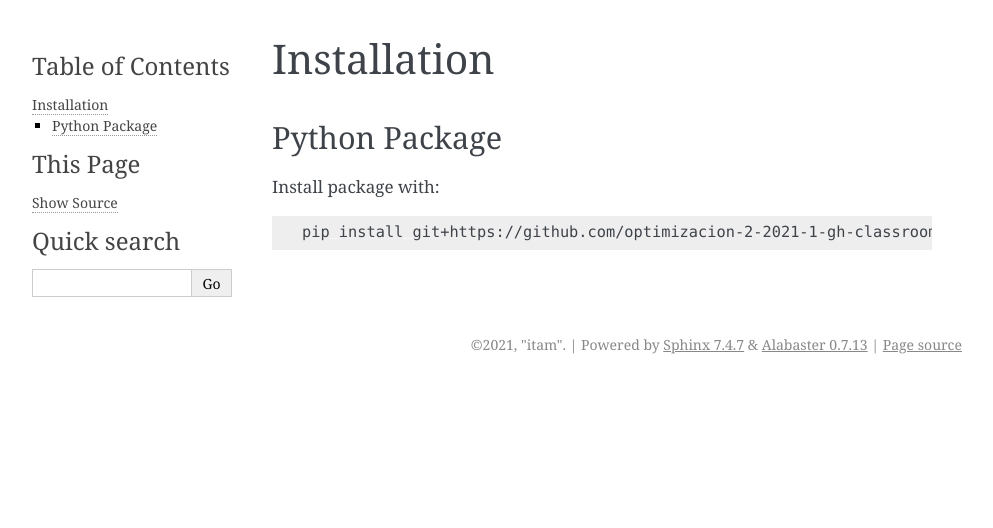
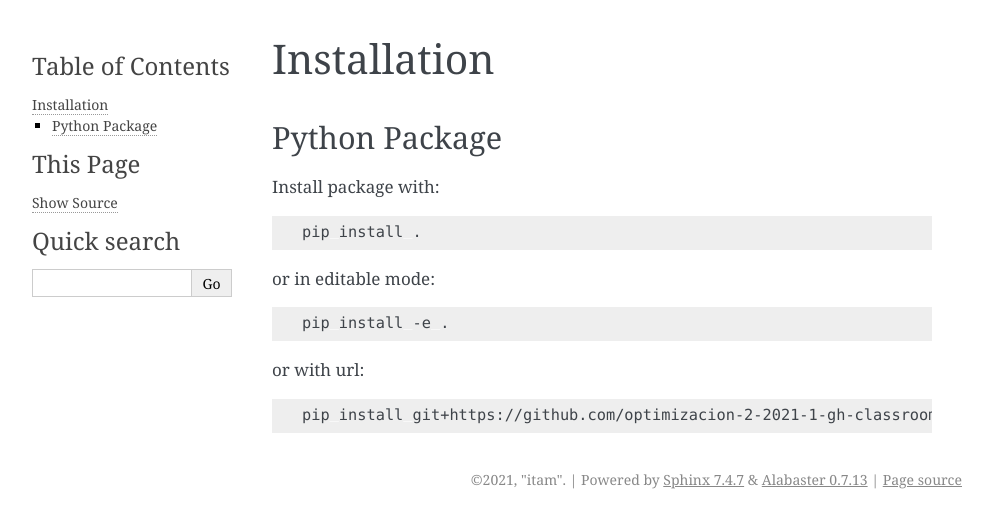
Before and after one commit to sancas96/example-python-package-and-sphinx-doc, a Sphinx documentation site: the page built from docs/installation.rst, in a window 1280 px wide. Shown: the top 528 px of the page, without its empty margins (148-1141 px from the left). Built offline with Sphinx 7.4.7, drawn with Linux system fonts in a browser that asks for light colours.

Commit message:
installation instructions in doc

```diff
--- a/docs/installation.rst
+++ b/docs/installation.rst
@@ -10,4 +10,16 @@ Install package with:
 
 .. code-block:: bash
 
+   pip install .
+
+or in editable mode:
+
+.. code-block:: bash
+
+   pip install -e .
+
+or with url:
+
+.. code-block:: bash
+
     pip install git+https://github.com/optimizacion-2-2021-1-gh-classroom/example-python-package-and-sphinx.git
```
